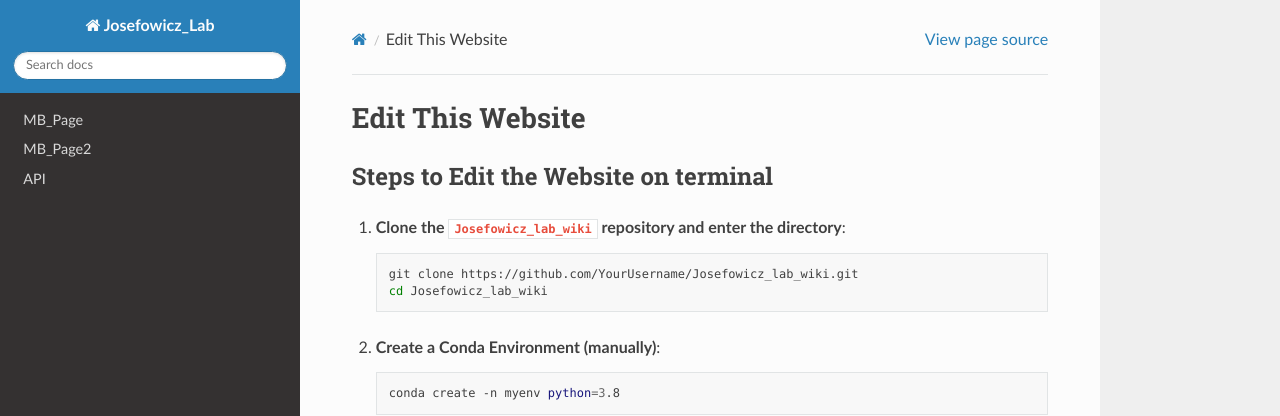
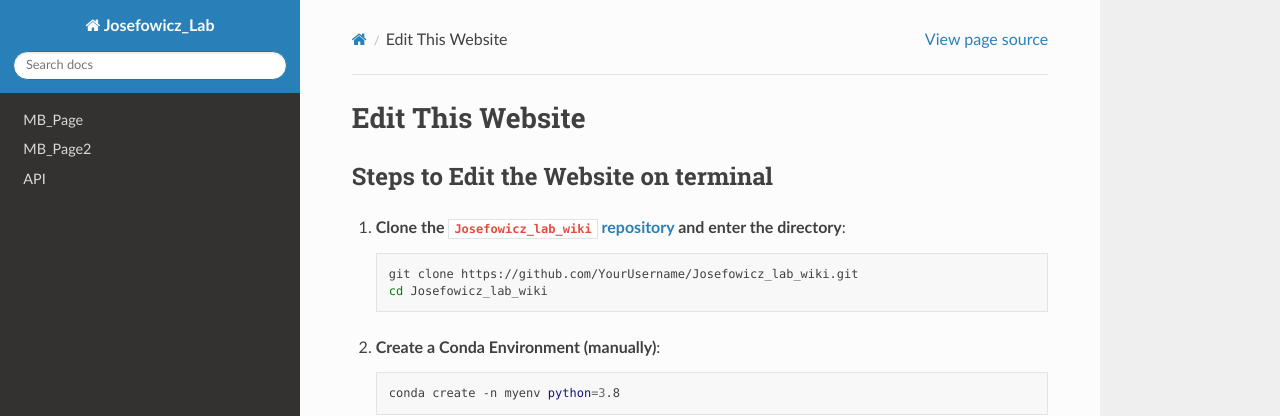
Before and after one commit to ReshmaRamaiah10/Josefowicz_lab_wiki, a Sphinx documentation site: the page built from docs/source/usage.md, in a window 1280 px wide and 1050 px high. Shown: the top 416 px of the window. Built offline with Sphinx 7.4.7 and the Read the Docs theme 3.1.0, drawn with Linux system fonts in a browser that asks for light colours; part of the change alters nothing that is shown.

````diff
--- a/docs/source/usage.md
+++ b/docs/source/usage.md
@@ -2,7 +2,7 @@
 
 ## Steps to Edit the Website on terminal
 
-1. **Clone the `Josefowicz_lab_wiki` repository and enter the directory**:
+1. **Clone the `Josefowicz_lab_wiki` [repository](https://github.com/ReshmaRamaiah10/Josefowicz_lab_wiki) and enter the directory**:
    ```bash
    git clone https://github.com/YourUsername/Josefowicz_lab_wiki.git
    cd Josefowicz_lab_wiki
````
